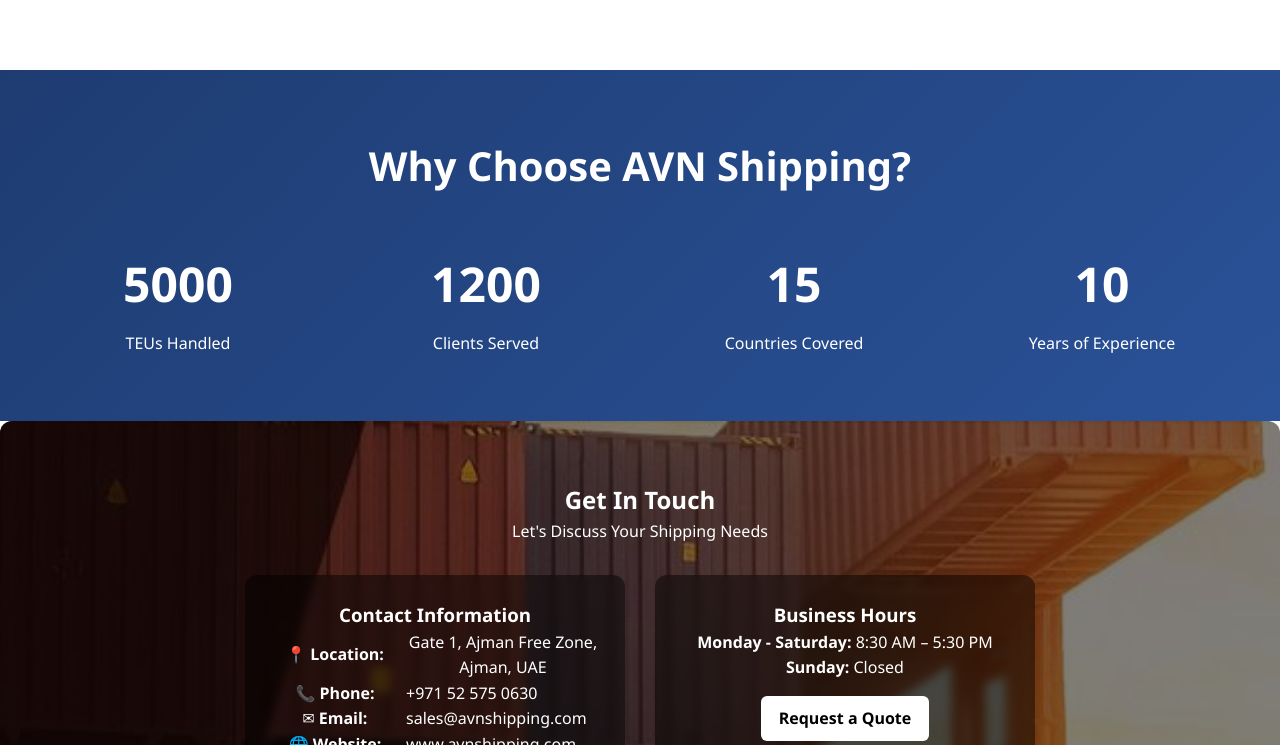
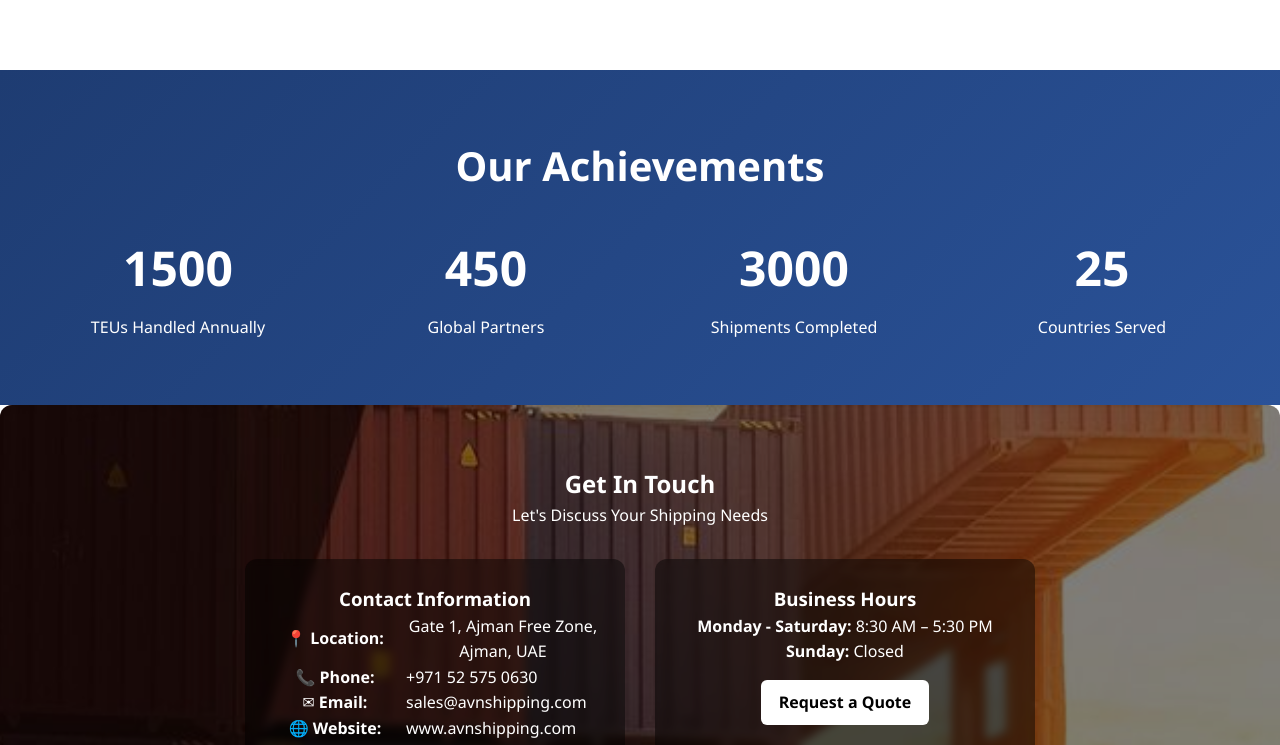
Before and after one commit to Mahnoor402-beep/avnshipping, a plain HTML site: page index.html in a window 1280 px wide. Shown: the part 2860-3605 px from the top of the page. Drawn offline with Linux system fonts and the light colour scheme.

Commit message:
Update index.html

```diff
--- a/index.html
+++ b/index.html
@@ -669,27 +669,27 @@
     </div>
 
 <section class="stats">
-    <h2 style="font-size: 2.5rem; margin-bottom: 3rem;">Why Choose AVN Shipping?</h2>
+    <h2 style="font-size: 2.5rem; margin-bottom: 2rem;">Our Achievements</h2>
     <div class="stats-grid">
 
         <div class="stat-item">
-            <h3 class="counter" data-target="5000">0</h3>
-            <p>TEUs Handled</p>
+            <h3 class="counter" data-target="1500">0</h3>
+            <p>TEUs Handled Annually</p>
         </div>
 
         <div class="stat-item">
-            <h3 class="counter" data-target="1200">0</h3>
-            <p>Clients Served</p>
+            <h3 class="counter" data-target="450">0</h3>
+            <p>Global Partners</p>
         </div>
 
         <div class="stat-item">
-            <h3 class="counter" data-target="15">0</h3>
-            <p>Countries Covered</p>
+            <h3 class="counter" data-target="3000">0</h3>
+            <p>Shipments Completed</p>
         </div>
 
         <div class="stat-item">
-            <h3 class="counter" data-target="10">0</h3>
-            <p>Years of Experience</p>
+            <h3 class="counter" data-target="25">0</h3>
+            <p>Countries Served</p>
         </div>
 
     </div>
```
